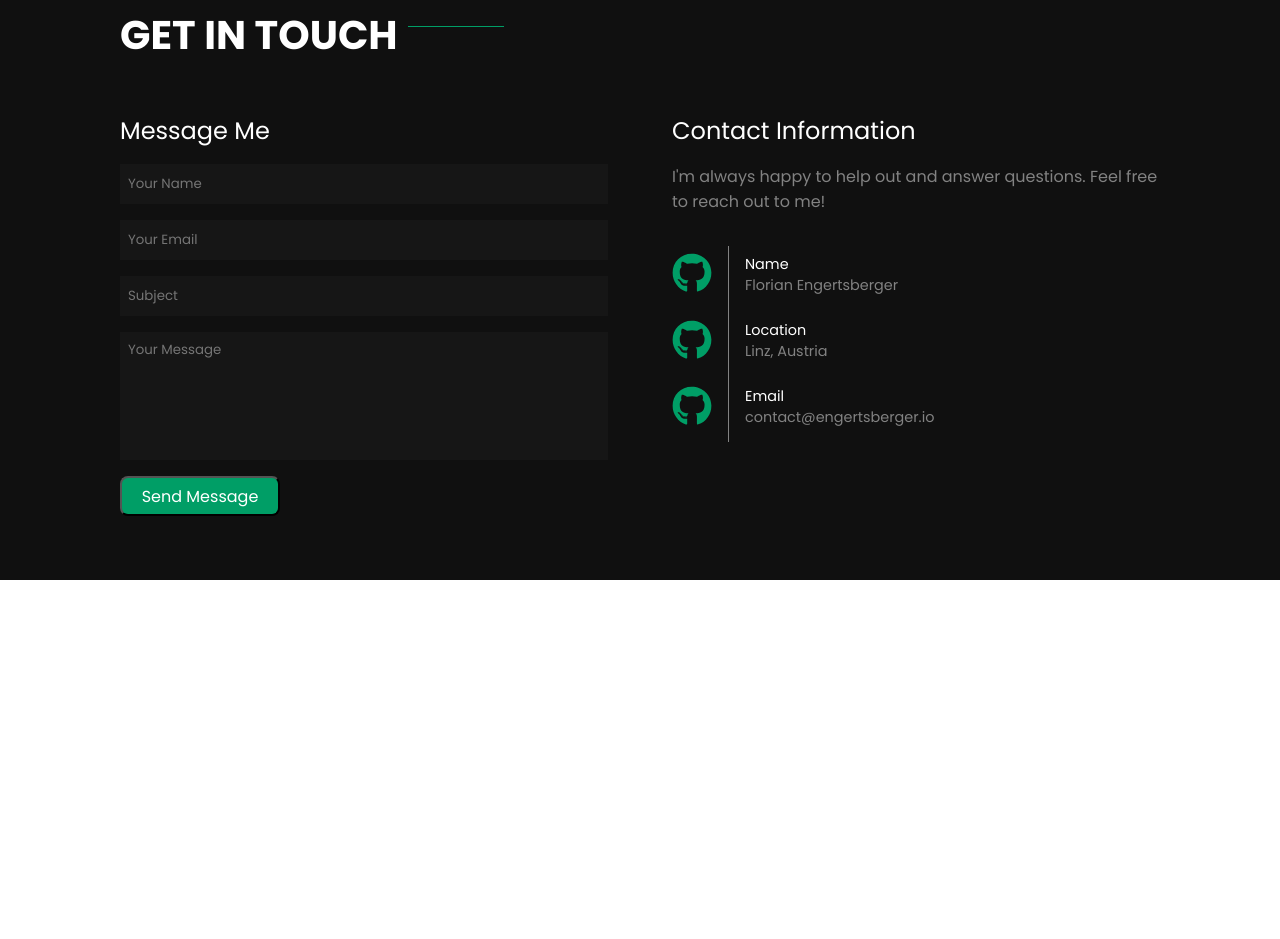
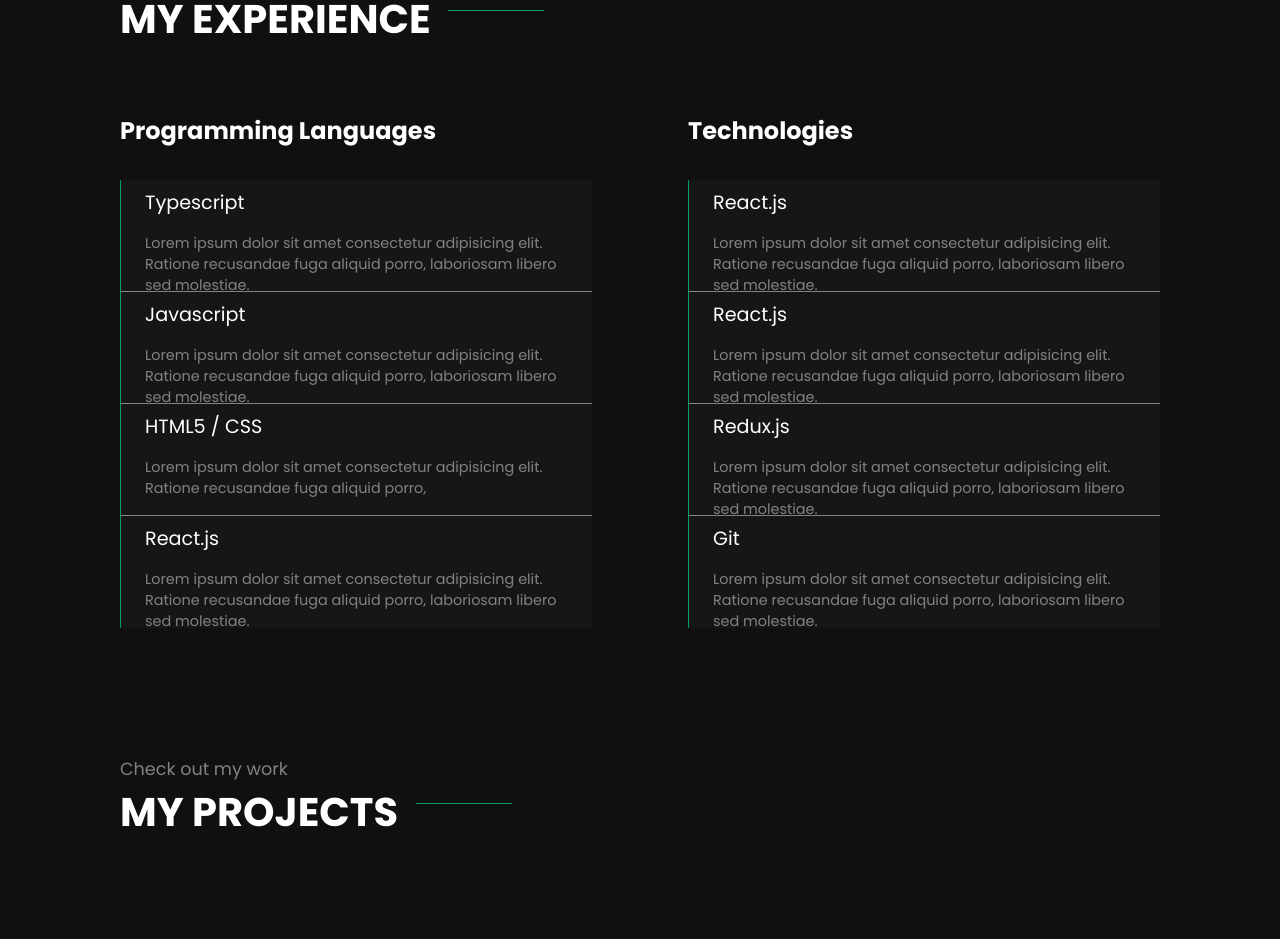
Before and after one commit to EnFlorian/personal-website, a React (Create React App) app: page / in a window 1280 px wide. Shown: the part 1593-2532 px from the top of the page. Before the commit the page ends 2173 px from the top, so only its background shows below. Built offline with nearby package versions, Linux system fonts and the light colour scheme.

Commit message:
Added experience sections and additional formatting

```diff
--- a/src/components/AboutSection.scss
+++ b/src/components/AboutSection.scss
@@ -1,5 +1,5 @@
 .about {
-  padding: 4rem 0;
+  padding: 3rem 0 4rem 0;
   color: var(--clr-text-primary);
   display: flex;
   flex-direction: column;
--- a/src/components/ContactSection.jsx
+++ b/src/components/ContactSection.jsx
@@ -1,6 +1,8 @@
 import React from "react";
 import "./ContactSection.scss";
-import { FaGithub } from "react-icons/fa";
+import { IoPerson } from "react-icons/io5";
+import { MdEmail } from "react-icons/md";
+import { ImLocation } from "react-icons/im";
 
 const ContactSection = () => {
   return (
@@ -26,13 +28,13 @@ const ContactSection = () => {
           <section className="contact__details-container">
             <div className="contact__details-icons">
               <div className="contact__details-icon">
-                <FaGithub />
+                <IoPerson />
               </div>
               <div className="contact__details-icon">
-                <FaGithub />
+                <MdEmail />
               </div>
               <div className="contact__details-icon">
-                <FaGithub />
+                <ImLocation />
               </div>
             </div>
             <div className="contact__details-wrapper">
--- a/src/components/ContactSection.scss
+++ b/src/components/ContactSection.scss
@@ -20,7 +20,7 @@
     &::after {
       position: absolute;
       top: 0.3rem;
-      left: 18rem;
+      left: 18.5rem;
       content: "";
       display: block;
       width: 6rem;
@@ -32,11 +32,12 @@
 
   &__container {
     display: flex;
+    justify-content: space-between;
   }
 
   &__left-content {
     flex: 1;
-    margin-right: 4rem;
+    margin-right: 6rem;
   }
 
   &__right-content {
@@ -62,12 +63,14 @@
   }
 
   &__input {
+    font-size: 0.9rem;
     background-color: var(--clr-bg-light);
     border: none;
     margin-bottom: 1rem;
     color: var(--clr-text-secondary);
     padding: 0 0.5rem;
     height: 2.5rem;
+    transition: all 0.2s ease-in-out;
 
     &:focus {
       border-bottom: 1px solid var(--clr-accent);
@@ -78,8 +81,8 @@
   &__textarea {
     background-color: var(--clr-bg-light);
     color: var(--clr-text-secondary);
+    font-size: 0.9rem;
     padding: 0.5rem 0.5rem;
-
     border: none;
     height: 8rem;
     resize: none;
@@ -131,9 +134,9 @@
   }
 
   &__details-icon {
-    font-size: 2.5rem;
+    font-size: 2.4rem;
     color: var(--clr-accent);
-    margin: 0.2rem 1rem 0.2rem 0;
+    margin: 0.3rem 1rem 0.3rem 0;
 
     &:last-child {
       margin-bottom: 0;
--- a/src/components/ExperienceSection.jsx
+++ b/src/components/ExperienceSection.jsx
@@ -2,7 +2,79 @@ import React from "react";
 import "./ExperienceSection.scss";
 
 const ExperienceSection = () => {
-  return <div>ExperienceSection</div>;
+  return (
+    <article className="experience">
+      <p className="experience__subheading">What I can do</p>
+      <h2 className="experience__heading">My Experience</h2>
+      <div className="experience__container">
+        <div className="experience__left-content">
+          <h3 className="experience__title">Programming Languages</h3>
+          <ul className="experience__list">
+            <li className="experience__item">
+              <p className="experience__item-title">Typescript</p>
+              <p className="experience__item-description">
+                Lorem ipsum dolor sit amet consectetur adipisicing elit. Ratione recusandae fuga aliquid porro,
+                laboriosam libero sed molestiae.
+              </p>
+            </li>
+            <li className="experience__item">
+              <p className="experience__item-title">Javascript</p>
+              <p className="experience__item-description">
+                Lorem ipsum dolor sit amet consectetur adipisicing elit. Ratione recusandae fuga aliquid porro,
+                laboriosam libero sed molestiae.
+              </p>
+            </li>
+            <li className="experience__item">
+              <p className="experience__item-title">HTML5 / CSS</p>
+              <p className="experience__item-description">
+                Lorem ipsum dolor sit amet consectetur adipisicing elit. Ratione recusandae fuga aliquid porro,
+              </p>
+            </li>
+            <li className="experience__item">
+              <p className="experience__item-title">React.js</p>
+              <p className="experience__item-description">
+                Lorem ipsum dolor sit amet consectetur adipisicing elit. Ratione recusandae fuga aliquid porro,
+                laboriosam libero sed molestiae.
+              </p>
+            </li>
+          </ul>
+        </div>
+        <div className="experience__right-content">
+          <h3 className="experience__title">Technologies</h3>
+          <ul className="experience__list">
+            <li className="experience__item">
+              <p className="experience__item-title">React.js</p>
+              <p className="experience__item-description">
+                Lorem ipsum dolor sit amet consectetur adipisicing elit. Ratione recusandae fuga aliquid porro,
+                laboriosam libero sed molestiae.
+              </p>
+            </li>
+            <li className="experience__item">
+              <p className="experience__item-title">React.js</p>
+              <p className="experience__item-description">
+                Lorem ipsum dolor sit amet consectetur adipisicing elit. Ratione recusandae fuga aliquid porro,
+                laboriosam libero sed molestiae.
+              </p>
+            </li>
+            <li className="experience__item">
+              <p className="experience__item-title">Redux.js</p>
+              <p className="experience__item-description">
+                Lorem ipsum dolor sit amet consectetur adipisicing elit. Ratione recusandae fuga aliquid porro,
+                laboriosam libero sed molestiae.
+              </p>
+            </li>
+            <li className="experience__item">
+              <p className="experience__item-title">Git</p>
+              <p className="experience__item-description">
+                Lorem ipsum dolor sit amet consectetur adipisicing elit. Ratione recusandae fuga aliquid porro,
+                laboriosam libero sed molestiae.
+              </p>
+            </li>
+          </ul>
+        </div>
+      </div>
+    </article>
+  );
 };
 
 export default ExperienceSection;
--- a/src/components/ExperienceSection.scss
+++ b/src/components/ExperienceSection.scss
@@ -0,0 +1,79 @@
+.experience {
+  padding: 4rem 0;
+  color: var(--clr-text-primary);
+  display: flex;
+  flex-direction: column;
+
+  &__subheading {
+    font-size: 1.1rem;
+    color: var(--clr-text-secondary);
+  }
+
+  &__heading {
+    position: relative;
+    font-size: 2.5rem;
+    font-weight: bold;
+    color: var(--clr-text-primary);
+    text-transform: uppercase;
+    margin-bottom: 3rem;
+
+    &::after {
+      position: absolute;
+      top: 0.3rem;
+      left: 20.5rem;
+      content: "";
+      display: block;
+      width: 6rem;
+      height: 0.1rem;
+      background-color: var(--clr-accent);
+      margin: 1rem auto;
+    }
+  }
+
+  &__container {
+    margin-top: 1rem;
+    display: flex;
+  }
+
+  &__left-content {
+    flex: 1;
+    margin-right: 6rem;
+  }
+
+  &__right-content {
+    flex: 1;
+  }
+
+  &__title {
+    color: var(--clr-text-primary);
+    font-size: 1.5rem;
+    margin-bottom: 2rem;
+  }
+
+  &__list {
+    border-left: 0.1rem solid var(--clr-accent);
+    list-style: none;
+  }
+
+  &__item {
+    background-color: var(--clr-bg-light);
+    height: 7rem;
+    padding: 0.5rem 1.5rem 1.2rem 1.5rem;
+    border-bottom: 1px solid var(--clr-text-secondary);
+
+    &:last-child {
+      border-bottom: none;
+    }
+  }
+
+  &__item-title {
+    font-size: 1.2rem;
+    color: var(--clr-text-primary);
+    margin-bottom: 1rem;
+  }
+
+  &__item-description {
+    font-size: 0.9rem;
+    color: var(--clr-text-secondary);
+  }
+}
--- /dev/null
+++ b/src/components/Footer.jsx
@@ -0,0 +1,12 @@
+import React from "react";
+import "./Footer.scss";
+
+const Footer = () => {
+  return (
+    <footer className="footer">
+      <p className="footer__copyright">&copy; {new Date().getFullYear()} - Florian Engertsberger</p>
+    </footer>
+  );
+};
+
+export default Footer;
--- /dev/null
+++ b/src/components/Footer.scss
@@ -0,0 +1,8 @@
+.footer {
+  padding: 0.5rem;
+  margin-top: 2rem;
+  background-color: var(--clr-bg-light);
+  text-align: center;
+  font-size: 1rem;
+  color: var(--clr-text-secondary);
+}
--- a/src/components/MainContainer.jsx
+++ b/src/components/MainContainer.jsx
@@ -9,8 +9,8 @@ const MainContainer = () => {
   return (
     <div className="main">
       <AboutSection />
-      {/* <ExperienceSection />
-      <PortfolioSection /> */}
+      <ExperienceSection />
+      <PortfolioSection />
       <ContactSection />
     </div>
   );
--- a/src/components/PortfolioSection.jsx
+++ b/src/components/PortfolioSection.jsx
@@ -2,7 +2,12 @@ import React from "react";
 import "./PortfolioSection.scss";
 
 const PortfolioSection = () => {
-  return <div>PortfolioSection</div>;
+  return (
+    <article className="portfolio">
+      <p className="portfolio__subheading">Check out my work</p>
+      <h2 className="portfolio__heading">My Projects</h2>
+    </article>
+  );
 };
 
 export default PortfolioSection;
--- a/src/components/PortfolioSection.scss
+++ b/src/components/PortfolioSection.scss
@@ -0,0 +1,32 @@
+.portfolio {
+  padding: 4rem 0;
+  color: var(--clr-text-primary);
+  display: flex;
+  flex-direction: column;
+
+  &__subheading {
+    font-size: 1.1rem;
+    color: var(--clr-text-secondary);
+  }
+
+  &__heading {
+    position: relative;
+    font-size: 2.5rem;
+    font-weight: bold;
+    color: var(--clr-text-primary);
+    text-transform: uppercase;
+    margin-bottom: 3rem;
+
+    &::after {
+      position: absolute;
+      top: 0.3rem;
+      left: 18.5rem;
+      content: "";
+      display: block;
+      width: 6rem;
+      height: 0.1rem;
+      background-color: var(--clr-accent);
+      margin: 1rem auto;
+    }
+  }
+}
--- a/src/pages/Home.jsx
+++ b/src/pages/Home.jsx
@@ -1,4 +1,5 @@
 import React from "react";
+import Footer from "../components/Footer";
 import HeroSection from "../components/HeroSection";
 import MainContainer from "../components/MainContainer";
 import Navbar from "../components/Navbar";
@@ -10,6 +11,7 @@ const Home = () => {
       <Navbar />
       <HeroSection />
       <MainContainer />
+      <Footer />
     </div>
   );
 };
```
